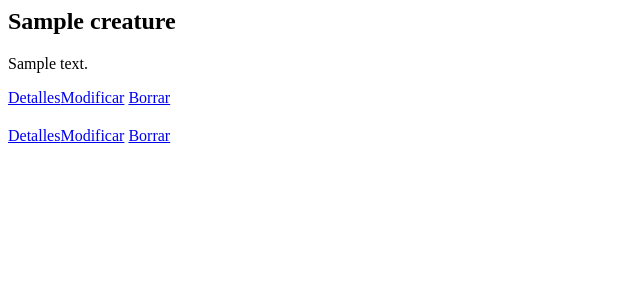
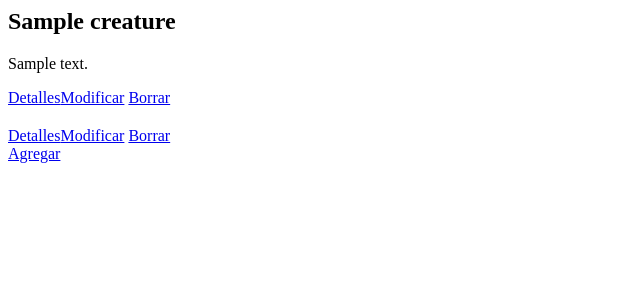
Before and after one commit to 14748/Role-Playing-Game-MVC, a PHP site: page /app/public/views/index.php in a window 1280 px wide. Shown: the top 300 px of the page, without its empty margins (0-640 px from the left). Run offline with PHP 8.4, Linux system fonts and the light colour scheme; tables that the repository leaves empty or names only in its code hold one stand-in row (values such as "Sample post"); data that the repository does not hold is empty.

Commit message:
feat(ViewIndex): add button to redirect to insert.php

```diff
--- a/app/public/views/index.php
+++ b/app/public/views/index.php
@@ -10,3 +10,6 @@ foreach ($creatures as $creature) {
 $d = new CreatureDAO();
 $s = $d->findCreatureById(2);
 echo $s->privateCreatureHtml();
+?>
+
+<a type="button" href="./creature/insert.php">Agregar</a>
```
